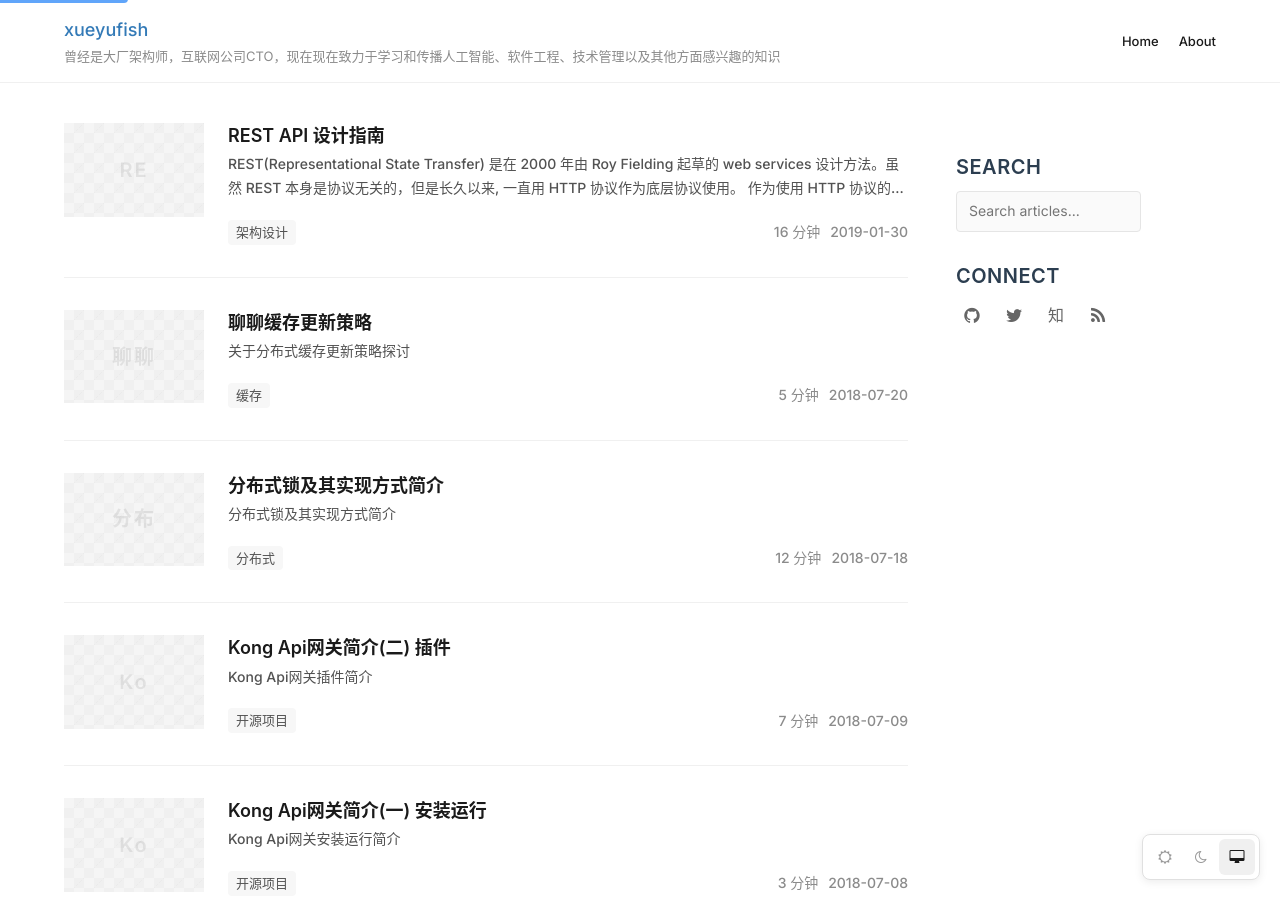
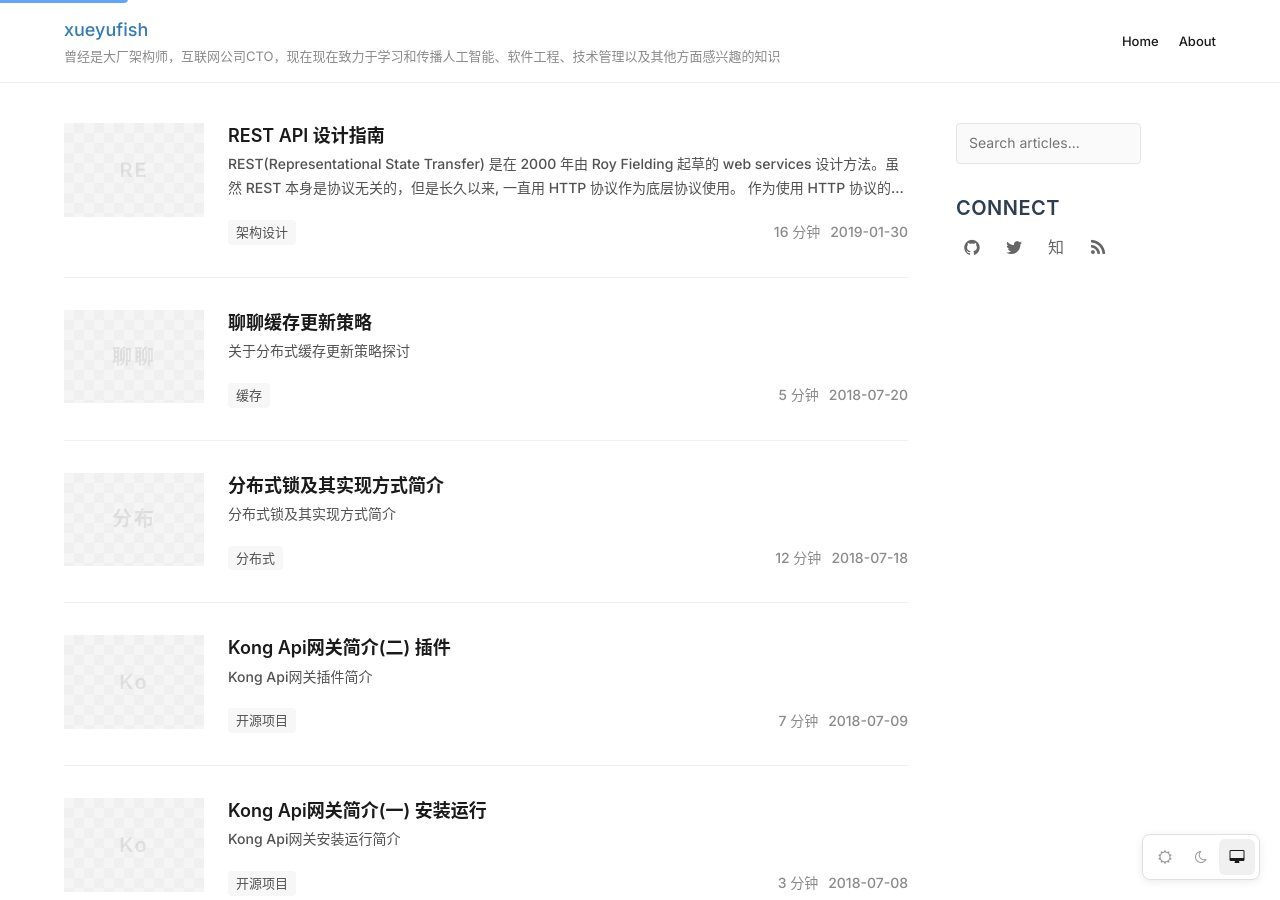
Before and after one commit to xueyufish/xueyufish.github.io, a Jekyll site: the page built from index.html, in a window 1280 px wide and 900 px high. Built offline with Jekyll 4.4.1, drawn with Linux system fonts in a browser that asks for light colours; the list of posts is cut into pages by our own code; comment, search, counter and statistics services are not loaded.

Commit message:
fix: remove Search title from sidebar
- Remove h3 "Search" label above search input

```diff
--- a/index.html
+++ b/index.html
@@ -69,7 +69,6 @@ layout: page
 
   <aside class="home-aside">
     <div class="home-aside-section">
-      <h3 class="home-aside-title">Search</h3>
       <div class="home-aside-search">
         <form action="{{ "/search/" | prepend: site.baseurl }}" method="get" role="search">
           <input type="search" name="q" placeholder="Search articles..." aria-label="搜索文章">
```
